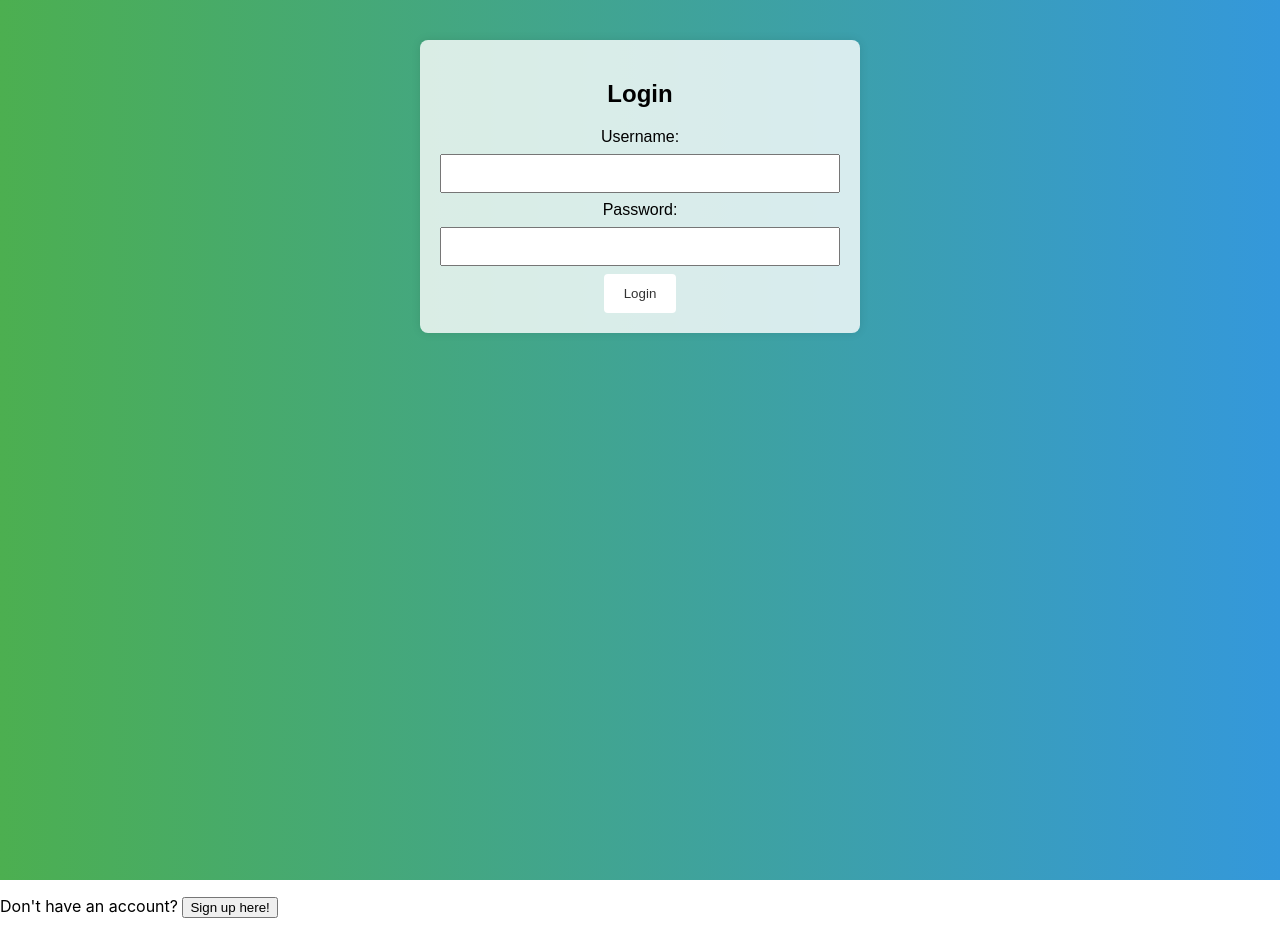
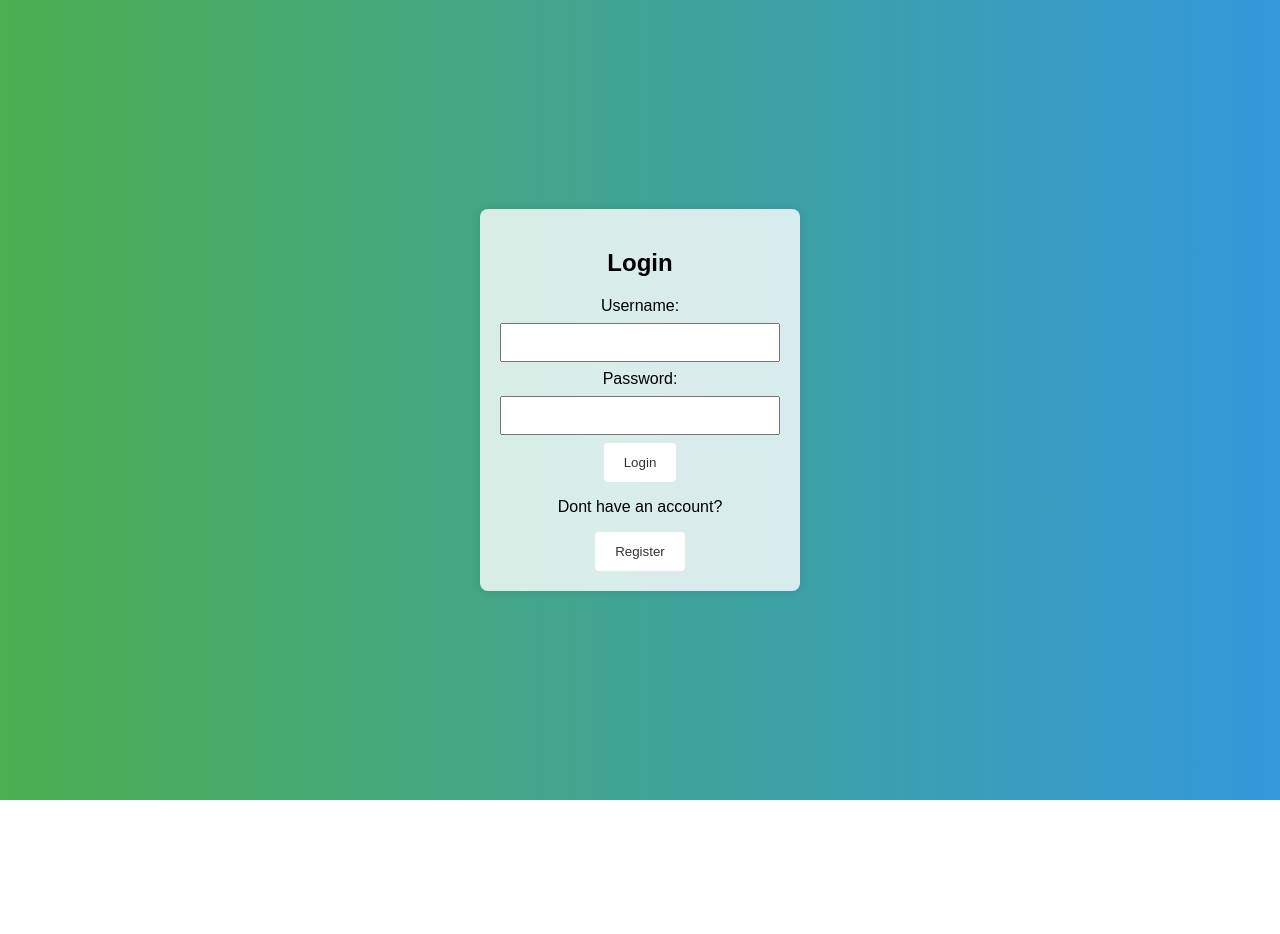
Before and after one commit to MBUYt0n/wt-project, a React (Create React App) app: page / in a window 1280 px wide. After the commit the page ends 800 px from the top, so only its background shows below. Built offline with nearby package versions, Linux system fonts and the light colour scheme.

Commit message:
login/signup done

```diff
--- a/src/App.js
+++ b/src/App.js
@@ -20,6 +20,8 @@ const App = () => {
 		setShowRegister(false);
 	};
 
+	console.log("showRegister:", showRegister); // Log the current value of showRegister
+
 	return (
 		<div>
 			{isLoggedIn ? (
@@ -27,21 +29,20 @@ const App = () => {
 			) : (
 				<div>
 					{showRegister ? (
-						<RegisterPage
-							onRegisterSuccess={handleRegisterSuccess}
-						/>
+						<div>
+							<RegisterPage
+								onRegisterSuccess={handleRegisterSuccess}
+								setShowRegister={setShowRegister}
+							/>
+						</div>
 					) : (
-						<Login onLoginSuccess={handleLoginSuccess} />
+						<div>
+							<Login
+								onLoginSuccess={handleLoginSuccess}
+								setShowRegister={setShowRegister}
+							/>
+						</div>
 					)}
-
-					<p>
-						{showRegister
-							? "Already have an account? "
-							: "Don't have an account? "}
-						<button onClick={() => setShowRegister(!showRegister)}>
-							{showRegister ? "Login here!" : "Sign up here!"}
-						</button>
-					</p>
 				</div>
 			)}
 		</div>
--- a/src/login.js
+++ b/src/login.js
@@ -1,6 +1,6 @@
 import React, { useState } from "react";
 
-const Login = ({ onLoginSuccess }) => {
+const Login = ({ onLoginSuccess, setShowRegister }) => {
 	const [username, setUsername] = useState("");
 	const [password, setPassword] = useState("");
 
@@ -27,39 +27,50 @@ const Login = ({ onLoginSuccess }) => {
 		}
 	};
 
-  return (
-    <div
-      style={{
+	const styles = {
+		container: {
 			fontFamily: "Arial, sans-serif",
 			background: "linear-gradient(to right, #4caf50, #3498db)",
 			color: "black",
 			textAlign: "center",
-        padding: "40px",
-        minHeight: "100vh", // Set minimum height to fill the viewport
-      }}
-    >
-      <div
-        style={{
-          maxWidth: "400px",
+			height: "100vh",
+			display: "flex",
+			justifyContent: "center",
+			alignItems: "center",
+		},
+		form: {
+			maxWidth: "500px",
 			margin: "0 auto",
 			backgroundColor: "rgba(255, 255, 255, 0.8)",
 			padding: "20px",
 			borderRadius: "8px",
 			boxShadow: "0 0 10px rgba(0, 0, 0, 0.1)",
 			color: "black",
-        }}
-      >
-        <h2>Login</h2>
-        <form>
-          <label>
-            Username:
-            <input
-              style={{
+		},
+		input: {
 			width: "100%",
 			padding: "10px",
 			margin: "8px 0",
 			boxSizing: "border-box",
-              }}
+		},
+		button: {
+			backgroundColor: "#fff",
+			color: "#333",
+			padding: "12px 20px",
+			border: "none",
+			borderRadius: "4px",
+			cursor: "pointer",
+		},
+	};
+
+	return (
+		<div style={styles.container}>
+			<div style={styles.form}>
+				<h2>Login</h2>
+				<label>
+					Username:
+					<input
+						style={styles.input}
 						type="text"
 						value={username}
 						onChange={(e) => setUsername(e.target.value)}
@@ -69,12 +80,7 @@ const Login = ({ onLoginSuccess }) => {
 				<label>
 					Password:
 					<input
-              style={{
-                width: "100%",
-                padding: "10px",
-                margin: "8px 0",
-                boxSizing: "border-box",
-              }}
+						style={styles.input}
 						type="password"
 						value={password}
 						onChange={(e) => setPassword(e.target.value)}
@@ -83,19 +89,13 @@ const Login = ({ onLoginSuccess }) => {
 				<br />
 				<button
 					type="button"
-            style={{
-              backgroundColor: "#fff",
-              color: "#333",
-              padding: "12px 20px",
-              border: "none",
-              borderRadius: "4px",
-              cursor: "pointer",
-            }}
+					style={styles.button}
 					onClick={handleLogin}
 				>
 					Login
 				</button>
-        </form>
+				<p>Dont have an account? </p>
+				<button onClick={() => setShowRegister(true)} style={styles.button}>Register</button>
 			</div>
 		</div>
 	);
--- a/src/register.js
+++ b/src/register.js
@@ -1,6 +1,7 @@
 import React, { useState } from "react";
 
-const RegisterPage = ({ onRegisterSuccess }) => {
+const RegisterPage = ({ onRegisterSuccess, setShowRegister }) => {
+	const [isButtonHovered, setButtonHovered] = useState(false);
 	const [username, setUsername] = useState("");
 	const [email, setEmail] = useState("");
 	const [password, setPassword] = useState("");
@@ -33,107 +34,100 @@ const RegisterPage = ({ onRegisterSuccess }) => {
 		}
 	};
 
+	const styles = {
+		body: {
+			fontFamily:
+				'"Segoe UI", "Tahoma", "Geneva", "Verdana", "sans-serif"',
+			background: "linear-gradient(to right, #667eea, #764ba2)",
+			margin: 0,
+			padding: 0,
+			display: "flex",
+			justifyContent: "center",
+			alignItems: "center",
+			height: "100vh",
+		},
+
+		form: {
+			background: "linear-gradient(to right, #fff, #f5f5f5)",
+			padding: "30px",
+			borderRadius: "8px",
+			boxShadow: "0 0 10px rgba(0, 0, 0, 0.1)",
+			width: "100%",
+			maxWidth: "400px",
+			textAlign: "center",
+		},
+
+		label: {
+			display: "block",
+			textAlign: "left",
+			marginTop: "10px",
+		},
+		inputStyles: {
+			width: "calc(100% - 16px)",
+			padding: "10px",
+			marginBottom: "16px",
+			boxSizing: "border-box",
+			border: "1px solid #ccc",
+			borderRadius: "4px",
+		},
+
+		buttonStyles: {
+			background: isButtonHovered
+				? "linear-gradient(to right, #4caf50, #45a049)"
+				: "linear-gradient(to right, #45a049, #4caf50)",
+			color: "#fff",
+			padding: "12px 20px",
+			border: "none",
+			borderRadius: "4px",
+			cursor: "pointer",
+		},
+	};
+
 	return (
-    <div className="container">
-      <style>
-        {`
-          body {
-            font-family: 'Segoe UI', Tahoma, Geneva, Verdana, sans-serif;
-            background: linear-gradient(to right, #667eea, #764ba2);
-            margin: 0;
-            padding: 0;
-            display: flex;
-            justify-content: center;
-            align-items: center;
-            height: 100vh;
-          }
+		<div style={styles.body}>
+			<form style={styles.form}>
+				<h2>Register</h2>
 
-          form {
-            background: linear-gradient(to right, #fff, #f5f5f5);
-            padding: 30px;
-            border-radius: 8px;
-            box-shadow: 0 0 10px rgba(0, 0, 0, 0.1);
-            width: 100%;
-            max-width: 400px;
-            text-align: center;
-          }
-
-          h2 {
-            color: #333;
-          }
-
-          label {
-            display: block;
-            text-align: left;
-            margin-top: 10px;
-          }
-
-          input, select {
-            width: calc(100% - 16px);
-            padding: 10px;
-            margin-bottom: 16px;
-            box-sizing: border-box;
-            border: 1px solid #ccc;
-            border-radius: 4px;
-          }
-
-          button {
-            background: linear-gradient(to right, #45a049, #4caf50);
-            color: #fff;
-            padding: 12px 20px;
-            border: none;
-            border-radius: 4px;
-            cursor: pointer;
-          }
-
-          button:hover {
-            background: linear-gradient(to right, #4caf50, #45a049);
-          }
-
-          a {
-            color: #333;
-          }
-
-          a:hover {
-            color: #000;
-          }
-        `}
-      </style>
-      <h2>Register</h2>
-      <form onSubmit={handleRegister}>
-        <label>Username:</label>
+				<label style={styles.label}>Username:</label>
 				<input
 					type="text"
 					value={username}
+					style={styles.inputStyles}
 					onChange={(e) => setUsername(e.target.value)}
 					required
 				/>
 
-        <label>Email:</label>
+				<label style={styles.label}>Email:</label>
 				<input
 					type="email"
 					value={email}
+					style={styles.inputStyles}
 					onChange={(e) => setEmail(e.target.value)}
 					required
 				/>
 
-        <label>Password:</label>
+				<label style={styles.label}>Password:</label>
 				<input
 					type="password"
 					value={password}
+					style={styles.inputStyles}
 					onChange={(e) => setPassword(e.target.value)}
 					required
 				/>
 
-        <button type="submit">Register</button>
+				<button
+					type="button"
+					style={styles.buttonStyles}
+					onClick={handleRegister}
+					onMouseEnter={() => setButtonHovered(true)}
+					onMouseLeave={() => setButtonHovered(false)}
+				>
+					Register
+				</button>
+
+				<p>Already have an account? </p>
+				<button onClick={() => setShowRegister(false)} style={styles.buttonStyles}>Login</button>
 			</form>
-
-      <p>
-        Already have an account?{" "}
-        <a href="login.js" className="login-link">
-          Login here!
-        </a>
-      </p>
 		</div>
 	);
 };
```
Lines whose indentation alone changed are shown as unchanged.
